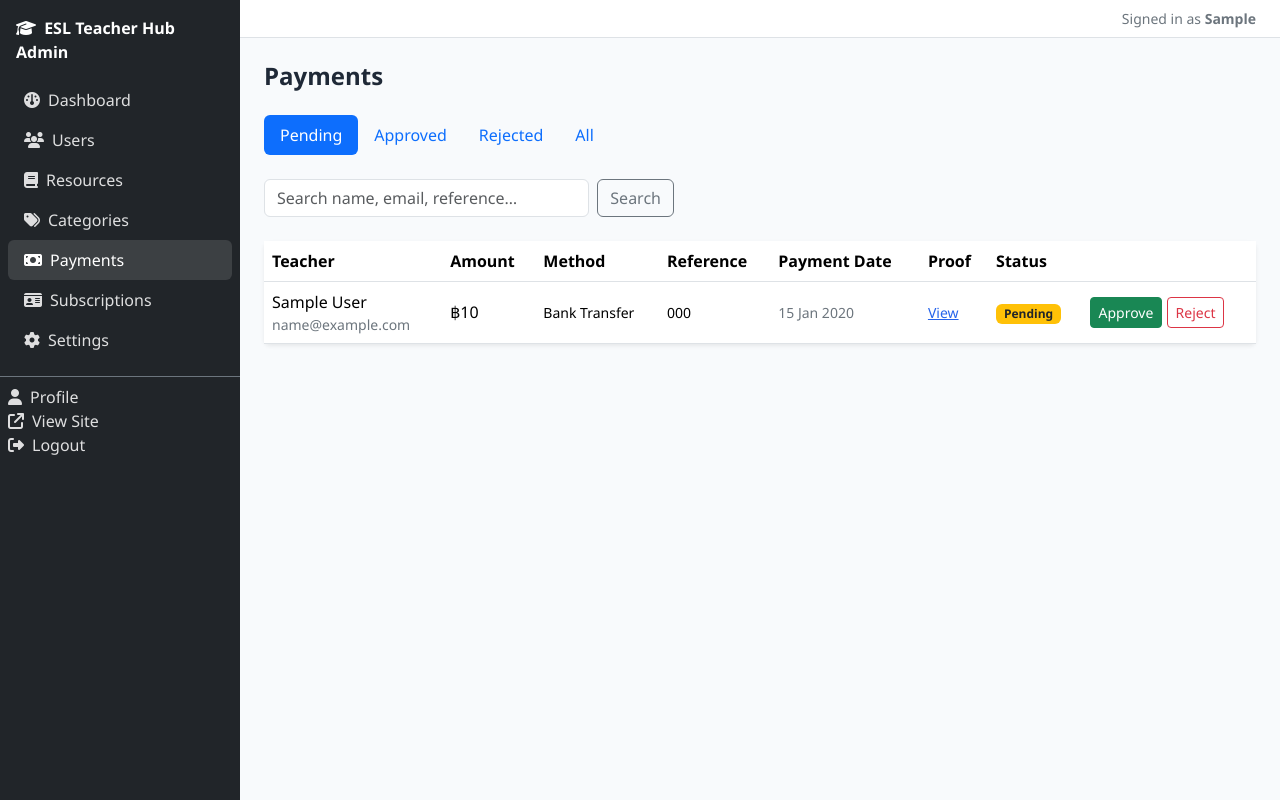
After one commit to TaniformSylvester/ESL-, a PHP site: page /esl-teacher-hub/admin/payments.php in a window 1280 px wide. The commit adds this page. Run offline with PHP 8.4, Linux system fonts and the light colour scheme; the visitor is signed in with stand-in values (Sample User, id 1); tables that the repository leaves empty hold one stand-in row (values such as "Sample post"); some libraries are stand-ins or nearby versions.

Commit message:
Stage 8: payments admin workflow (approve/reject, subscriptions, email)
Adds approve_payment()/reject_payment() to includes/payment-functions.php.
Approval reuses extend_membership() (includes/admin-functions.php) instead
of re-deriving date math — approving a payment and manually extending a
member now go through the exact same code path. Rejection only downgrades
the membership to 'inactive' if it's still 'pending': a renewal payment
rejected while the member is still currently active leaves their existing
access untouched, matching the same "don't interrupt active access"
principle submit_payment() already applies. Both are guarded against
double-processing (return null if the payment isn't still pending).

Adds admin/payments.php (status tabs, search, inline approve/reject-with-
reason forms, CSRF-protected) and admin/payment-screenshot.php — a
protected viewer for uploaded payment proof images, since uploads/payment-
proofs is deny-all at the .htaccess level and previously had no way for
an admin to actually view what a teacher uploaded. Adds admin/subscriptions.php,
a membership-focused view of all users (status/start/expiry) reusing
get_users_paginated() (now also selecting start_date). Adds three email
notifications to includes/email.php (submitted/approved/rejected) wired
into member/subscription.php and admin/payments.php.

Verified end-to-end against real MariaDB: submitted a payment with a real
screenshot upload, confirmed the admin payments list and the protected
screenshot viewer both work and that a teacher gets 403 on all three new
admin endpoints including the viewer; approved it and confirmed the
payment row, the membership row (status/dates/last_payment_id), and
admin_logs all updated correctly; confirmed re-approving the same payment
is rejected at the application-logic level with the membership dates
left untouched (not just a UI restriction); submitted and rejected a
renewal payment from an already-active member and confirmed her active
status/expiry were completely unaffected; registered a second, fresh
teacher specifically to test the other branch — rejecting a first-time
payer's pending payment correctly reverts their membership to inactive;
and confirmed the subscriptions page's status filters return the right
users with real start/expiry dates.

```diff
--- /dev/null
+++ b/admin/payments.php
@@ -0,0 +1,160 @@
+<?php
+require_once __DIR__ . '/../includes/init.php';
+require_once __DIR__ . '/../includes/auth.php';
+require_once __DIR__ . '/../includes/admin-functions.php';
+require_once __DIR__ . '/../includes/membership.php';
+require_once __DIR__ . '/../includes/payment-functions.php';
+require_once __DIR__ . '/../includes/email.php';
+
+require_admin();
+$admin = current_user();
+
+if ($_SERVER['REQUEST_METHOD'] === 'POST') {
+    require_csrf();
+
+    $action = (string)($_POST['action'] ?? '');
+    $paymentId = (int)($_POST['id'] ?? 0);
+
+    if ($action === 'approve') {
+        $payment = approve_payment($paymentId, $admin['id']);
+
+        if ($payment) {
+            $membership = get_membership((int)$payment['user_id']);
+            send_payment_approved_email(
+                ['first_name' => $payment['first_name'], 'email' => $payment['email']],
+                $membership['expiry_date'] ?? ''
+            );
+            log_admin_action($admin['id'], 'approve_payment', "Approved payment #{$paymentId} for {$payment['email']}");
+            flash_set('success', 'Payment approved and membership activated.');
+        } else {
+            flash_set('error', 'That payment could not be approved (it may already have been processed).');
+        }
+
+        redirect('admin/payments.php');
+    } elseif ($action === 'reject') {
+        $note = clean_input($_POST['admin_note'] ?? '');
+        $payment = reject_payment($paymentId, $admin['id'], $note);
+
+        if ($payment) {
+            send_payment_rejected_email(
+                ['first_name' => $payment['first_name'], 'email' => $payment['email']],
+                $note
+            );
+            log_admin_action($admin['id'], 'reject_payment', "Rejected payment #{$paymentId} for {$payment['email']}");
+            flash_set('success', 'Payment rejected.');
+        } else {
+            flash_set('error', 'That payment could not be rejected (it may already have been processed).');
+        }
+
+        redirect('admin/payments.php');
+    }
+}
+
+$filters = [
+    'status' => trim((string)($_GET['status'] ?? 'pending')),
+    'search' => trim((string)($_GET['search'] ?? '')),
+];
+$page = max(1, (int)($_GET['page'] ?? 1));
+$result = get_all_payments_paginated($filters, $page, ADMIN_ROWS_PER_PAGE);
+
+$pageTitle = 'Payments';
+require_once __DIR__ . '/../includes/admin-header.php';
+?>
+<ul class="nav nav-pills mb-4">
+    <?php foreach (['pending' => 'Pending', 'approved' => 'Approved', 'rejected' => 'Rejected', 'all' => 'All'] as $value => $label): ?>
+        <li class="nav-item">
+            <a class="nav-link <?= $filters['status'] === $value ? 'active' : '' ?>"
+               href="<?= e(base_url('admin/payments.php?status=' . $value)) ?>"><?= e($label) ?></a>
+        </li>
+    <?php endforeach; ?>
+</ul>
+
+<form method="get" action="<?= e(base_url('admin/payments.php')) ?>" class="row g-2 mb-4">
+    <input type="hidden" name="status" value="<?= e($filters['status']) ?>">
+    <div class="col-md-4">
+        <input type="text" name="search" class="form-control" placeholder="Search name, email, reference&hellip;" value="<?= e($filters['search']) ?>">
+    </div>
+    <div class="col-md-2">
+        <button type="submit" class="btn btn-outline-secondary">Search</button>
+    </div>
+</form>
+
+<div class="card shadow-sm border-0">
+    <div class="table-responsive">
+        <table class="table align-middle mb-0">
+            <thead>
+                <tr>
+                    <th>Teacher</th>
+                    <th>Amount</th>
+                    <th>Method</th>
+                    <th>Reference</th>
+                    <th>Payment Date</th>
+                    <th>Proof</th>
+                    <th>Status</th>
+                    <th></th>
+                </tr>
+            </thead>
+            <tbody>
+                <?php if (empty($result['items'])): ?>
+                    <tr><td colspan="8" class="text-center text-secondary py-4">No payments found.</td></tr>
+                <?php endif; ?>
+                <?php foreach ($result['items'] as $payment): ?>
+                    <tr>
+                        <td>
+                            <?= e($payment['first_name'] . ' ' . $payment['last_name']) ?>
+                            <div class="small text-secondary"><?= e($payment['email']) ?></div>
+                        </td>
+                        <td><?= format_currency($payment['amount']) ?></td>
+                        <td class="small"><?= e(PAYMENT_METHODS[$payment['method']] ?? $payment['method']) ?></td>
+                        <td class="small"><?= e($payment['reference_number']) ?></td>
+                        <td class="small text-secondary"><?= e(format_date($payment['payment_date'])) ?></td>
+                        <td>
+                            <?php if (!empty($payment['screenshot_path'])): ?>
+                                <a href="<?= e(base_url('admin/payment-screenshot.php?id=' . $payment['id'])) ?>" target="_blank" class="small">View</a>
+                            <?php else: ?>
+                                <span class="text-secondary small">&mdash;</span>
+                            <?php endif; ?>
+                        </td>
+                        <td>
+                            <span class="badge <?= e(payment_status_badge_class($payment['status'])) ?>"><?= e(ucfirst($payment['status'])) ?></span>
+                            <?php if ($payment['status'] === 'rejected' && !empty($payment['admin_note'])): ?>
+                                <div class="small text-secondary mt-1"><?= e($payment['admin_note']) ?></div>
+                            <?php endif; ?>
+                        </td>
+                        <td class="text-nowrap">
+                            <?php if ($payment['status'] === 'pending'): ?>
+                                <form method="post" action="<?= e(base_url('admin/payments.php')) ?>" class="d-inline"
+                                      onsubmit="return confirm('Approve this payment and activate the member\'s subscription?');">
+                                    <?php csrf_field(); ?>
+                                    <input type="hidden" name="action" value="approve">
+                                    <input type="hidden" name="id" value="<?= (int)$payment['id'] ?>">
+                                    <button type="submit" class="btn btn-sm btn-success">Approve</button>
+                                </form>
+                                <button type="button" class="btn btn-sm btn-outline-danger" data-bs-toggle="collapse" data-bs-target="#reject-<?= (int)$payment['id'] ?>">
+                                    Reject
+                                </button>
+                                <div class="collapse mt-2" id="reject-<?= (int)$payment['id'] ?>">
+                                    <form method="post" action="<?= e(base_url('admin/payments.php')) ?>"
+                                          onsubmit="return confirm('Reject this payment?');">
+                                        <?php csrf_field(); ?>
+                                        <input type="hidden" name="action" value="reject">
+                                        <input type="hidden" name="id" value="<?= (int)$payment['id'] ?>">
+                                        <input type="text" name="admin_note" class="form-control form-control-sm mb-2" placeholder="Reason (shown to the teacher)" style="min-width:220px;">
+                                        <button type="submit" class="btn btn-sm btn-danger">Confirm Reject</button>
+                                    </form>
+                                </div>
+                            <?php else: ?>
+                                <span class="text-secondary small">
+                                    <?= $payment['status'] === 'approved' ? 'Approved' : 'Rejected' ?> <?= e(format_date($payment['reviewed_at'] ?? '')) ?>
+                                </span>
+                            <?php endif; ?>
+                        </td>
+                    </tr>
+                <?php endforeach; ?>
+            </tbody>
+        </table>
+    </div>
+</div>
+
+<div class="mt-4"><?= render_pagination($result['page'], $result['total_pages']) ?></div>
+<?php require_once __DIR__ . '/../includes/admin-footer.php'; ?>
--- a/includes/admin-functions.php
+++ b/includes/admin-functions.php
@@ -73,7 +73,7 @@ function get_users_paginated(array $filters, int $page, int $perPage): array
     $offset = ($page - 1) * $perPage;
 
     $sql = "SELECT u.id, u.first_name, u.last_name, u.email, u.role, u.school_name, u.country, u.is_active, u.created_at,
-                   m.status AS membership_status, m.expiry_date
+                   m.status AS membership_status, m.start_date, m.expiry_date
             FROM users u
             LEFT JOIN memberships m ON m.user_id = u.id
             {$whereSql}
--- a/includes/email.php
+++ b/includes/email.php
@@ -37,3 +37,38 @@ function send_password_reset_email(array $user, string $resetLink): bool
 
     return send_email($user['email'], $subject, $body);
 }
+
+function send_payment_submitted_email(array $user, array $payment): bool
+{
+    $subject = 'We received your payment — ' . SITE_NAME;
+
+    $body = '<p>Hi ' . e($user['first_name']) . ',</p>'
+        . '<p>Thanks! We received your payment submission of ' . e(format_currency($payment['amount'])) . ' and it\'s now awaiting review. '
+        . 'We\'ll let you know as soon as it\'s approved — usually within a day.</p>';
+
+    return send_email($user['email'], $subject, $body);
+}
+
+function send_payment_approved_email(array $user, string $expiryDate): bool
+{
+    $subject = 'Your ' . SITE_NAME . ' membership is active!';
+
+    $body = '<p>Hi ' . e($user['first_name']) . ',</p>'
+        . '<p>Your payment has been approved and your membership is now active until <strong>' . e(format_date($expiryDate)) . '</strong>.</p>'
+        . '<p><a href="' . e(base_url('resources.php')) . '">Start browsing resources</a></p>';
+
+    return send_email($user['email'], $subject, $body);
+}
+
+function send_payment_rejected_email(array $user, string $note): bool
+{
+    $subject = 'About your recent ' . SITE_NAME . ' payment';
+
+    $body = '<p>Hi ' . e($user['first_name']) . ',</p>'
+        . '<p>We were unable to approve your recent payment submission.</p>'
+        . ($note !== '' ? '<p><strong>Reason:</strong> ' . nl2br(e($note)) . '</p>' : '')
+        . '<p>Please double-check your payment details and submit again, or contact us at '
+        . '<a href="mailto:' . e(CONTACT_EMAIL) . '">' . e(CONTACT_EMAIL) . '</a> if you have questions.</p>';
+
+    return send_email($user['email'], $subject, $body);
+}
--- a/includes/payment-functions.php
+++ b/includes/payment-functions.php
@@ -1,10 +1,9 @@
 <?php
 /**
- * Manual payment submission (teacher-facing). Admin approve/reject
- * workflow is added alongside /admin/payments.php in a later stage —
- * that code will operate on the same `payments` row shape, so swapping
- * in an automatic payment gateway later only means writing a new
- * "create an approved payment" path, not touching membership logic.
+ * Payment submission (teacher-facing) and the admin approve/reject
+ * workflow. Swapping in an automatic payment gateway later only means
+ * writing a new "create an approved payment" path elsewhere — the
+ * approve/reject functions here don't care how a payment was created.
  */
 
 const PAYMENT_METHODS = [
@@ -95,3 +94,116 @@ function payment_status_badge_class(string $status): string
         default    => 'bg-warning text-dark',
     };
 }
+
+// -----------------------------------------------------------------------
+// ADMIN: APPROVE / REJECT
+// -----------------------------------------------------------------------
+
+function get_payment_by_id(int $id): ?array
+{
+    $stmt = getDB()->prepare(
+        'SELECT p.*, u.first_name, u.last_name, u.email
+         FROM payments p
+         INNER JOIN users u ON u.id = p.user_id
+         WHERE p.id = ? LIMIT 1'
+    );
+    $stmt->execute([$id]);
+
+    return $stmt->fetch() ?: null;
+}
+
+/** $filters may contain: status ('pending'|'approved'|'rejected'|''), search. */
+function get_all_payments_paginated(array $filters, int $page, int $perPage): array
+{
+    $where = [];
+    $params = [];
+
+    $status = trim((string)($filters['status'] ?? ''));
+    if (in_array($status, ['pending', 'approved', 'rejected'], true)) {
+        $where[] = 'p.status = ?';
+        $params[] = $status;
+    }
+
+    $search = trim((string)($filters['search'] ?? ''));
+    if ($search !== '') {
+        $where[] = '(u.first_name LIKE ? OR u.last_name LIKE ? OR u.email LIKE ? OR p.reference_number LIKE ?)';
+        $like = '%' . $search . '%';
+        array_push($params, $like, $like, $like, $like);
+    }
+
+    $whereSql = $where ? ('WHERE ' . implode(' AND ', $where)) : '';
+    $db = getDB();
+
+    $countStmt = $db->prepare("SELECT COUNT(*) FROM payments p INNER JOIN users u ON u.id = p.user_id {$whereSql}");
+    $countStmt->execute($params);
+    $total = (int)$countStmt->fetchColumn();
+
+    $totalPages = $perPage > 0 ? max(1, (int)ceil($total / $perPage)) : 1;
+    $page = max(1, min($page, $totalPages));
+    $offset = ($page - 1) * $perPage;
+
+    $sql = "SELECT p.*, u.first_name, u.last_name, u.email
+            FROM payments p
+            INNER JOIN users u ON u.id = p.user_id
+            {$whereSql}
+            ORDER BY p.created_at DESC
+            LIMIT {$perPage} OFFSET {$offset}";
+
+    $stmt = $db->prepare($sql);
+    $stmt->execute($params);
+
+    return ['items' => $stmt->fetchAll(), 'total' => $total, 'total_pages' => $totalPages, 'page' => $page];
+}
+
+/**
+ * Approves a pending payment and extends the member's subscription by one
+ * month via extend_membership() (includes/admin-functions.php, must already
+ * be loaded by the caller) — the same date math used for manual admin
+ * extensions, so membership dates are only ever computed in one place.
+ * Returns the payment row (with user info) on success, or null if the
+ * payment doesn't exist or was already processed.
+ */
+function approve_payment(int $paymentId, int $adminId): ?array
+{
+    $payment = get_payment_by_id($paymentId);
+
+    if (!$payment || $payment['status'] !== 'pending') {
+        return null;
+    }
+
+    $db = getDB();
+    $db->prepare("UPDATE payments SET status = 'approved', reviewed_by = ?, reviewed_at = NOW() WHERE id = ?")
+        ->execute([$adminId, $paymentId]);
+
+    extend_membership((int)$payment['user_id'], 1);
+
+    $db->prepare('UPDATE memberships SET last_payment_id = ? WHERE user_id = ?')
+        ->execute([$paymentId, $payment['user_id']]);
+
+    return $payment;
+}
+
+/**
+ * Rejects a pending payment. Only downgrades the membership to 'inactive'
+ * if it's still 'pending' — a renewal payment rejected while the member is
+ * still currently active must not interrupt their existing access.
+ * Returns the payment row (with user info) on success, or null if the
+ * payment doesn't exist or was already processed.
+ */
+function reject_payment(int $paymentId, int $adminId, string $note): ?array
+{
+    $payment = get_payment_by_id($paymentId);
+
+    if (!$payment || $payment['status'] !== 'pending') {
+        return null;
+    }
+
+    $db = getDB();
+    $db->prepare("UPDATE payments SET status = 'rejected', reviewed_by = ?, reviewed_at = NOW(), admin_note = ? WHERE id = ?")
+        ->execute([$adminId, $note !== '' ? $note : null, $paymentId]);
+
+    $db->prepare("UPDATE memberships SET status = 'inactive' WHERE user_id = ? AND status = 'pending'")
+        ->execute([$payment['user_id']]);
+
+    return $payment;
+}
--- a/member/subscription.php
+++ b/member/subscription.php
@@ -5,6 +5,7 @@ require_once __DIR__ . '/../includes/membership.php';
 require_once __DIR__ . '/../includes/settings-functions.php';
 require_once __DIR__ . '/../includes/upload-functions.php';
 require_once __DIR__ . '/../includes/payment-functions.php';
+require_once __DIR__ . '/../includes/email.php';
 
 require_login();
 $user = current_user();
@@ -17,6 +18,7 @@ if ($_SERVER['REQUEST_METHOD'] === 'POST') {
     $result = submit_payment($user['id'], $_POST, $_FILES['screenshot'] ?? []);
 
     if ($result['success']) {
+        send_payment_submitted_email($user, ['amount' => (float)($_POST['amount'] ?? 0)]);
         flash_set('success', 'Thanks! Your payment has been submitted and is awaiting approval.');
         redirect('member/subscription.php');
     }
```
Also changed, not shown: admin/payment-screenshot.php (added, +36 -0 lines), admin/subscriptions.php (added, +73 -0 lines).
